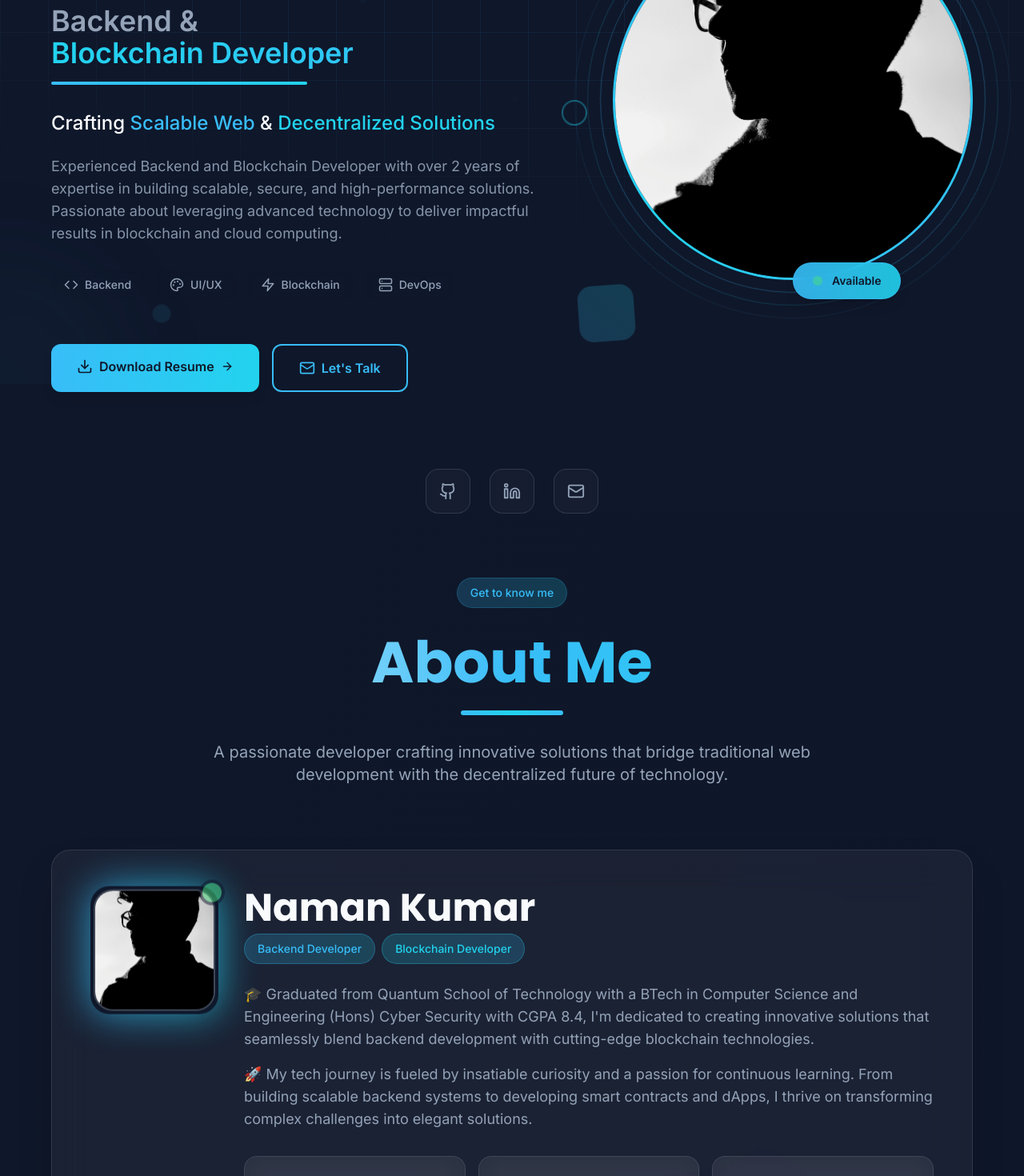
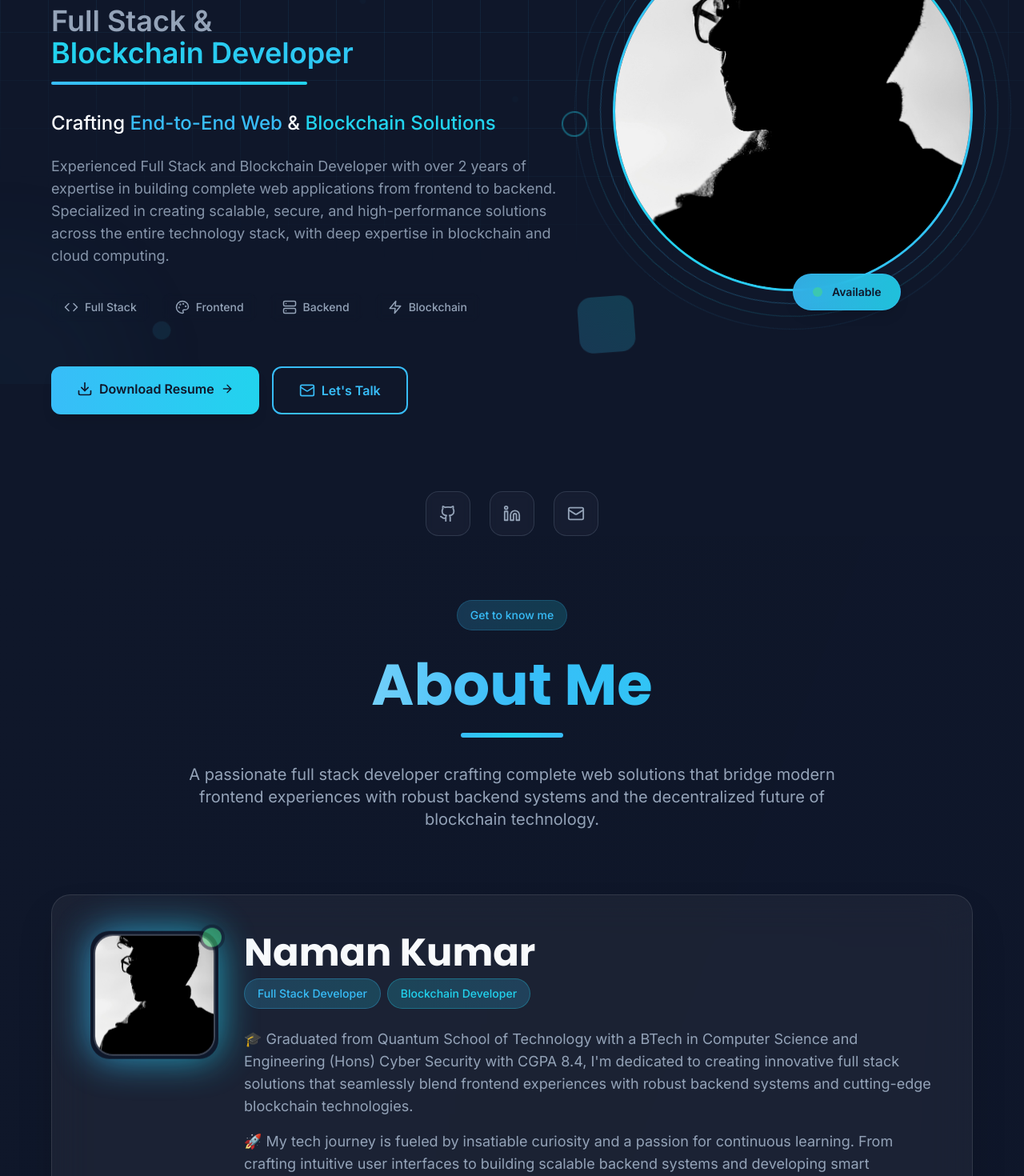
Before and after one commit to 6829nkhpas/The-Ultimate-Portfolio, a Next.js app: page / in a window 1280 px wide. Shown: the part 320-1790 px from the top of the page at 80% size. Built offline with nearby package versions, Linux system fonts and the light colour scheme.

Commit message:
update: profiling details and optimisation of about  section

```diff
--- a/components/About.tsx
+++ b/components/About.tsx
@@ -196,8 +196,7 @@ const About = () => {
         <div className="container-width relative z-10 px-4 sm:px-6 lg:px-8">
           <motion.div
             initial="hidden"
-            whileInView="visible"
-            viewport={{ once: true, amount: 0.2 }}
+            animate="visible"
             variants={containerVariants}
             className="space-y-12 sm:space-y-16 lg:space-y-20"
           >
@@ -224,9 +223,9 @@ const About = () => {
                 transition={{ duration: 1.2, ease: "easeOut" }}
               ></motion.div>
               <p className="text-base sm:text-xl text-textMuted max-w-4xl mx-auto leading-relaxed px-4">
-                A passionate developer crafting innovative solutions that bridge
-                traditional web development with the decentralized future of
-                technology.
+                A passionate full stack developer crafting complete web solutions
+                that bridge modern frontend experiences with robust backend systems
+                and the decentralized future of blockchain technology.
               </p>
             </motion.div>
 
@@ -264,7 +263,7 @@ const About = () => {
                       </h3>
                       <div className="flex flex-col sm:flex-row items-center justify-center lg:justify-start gap-2 mb-6">
                         <span className="px-3 py-1.5 sm:px-4 sm:py-2 bg-gradient-to-r from-accent/20 to-highlight/20 rounded-full text-accent font-medium text-xs sm:text-sm border border-accent/30">
-                          Backend Developer
+                          Full Stack Developer
                         </span>
                         <span className="px-3 py-1.5 sm:px-4 sm:py-2 bg-gradient-to-r from-highlight/20 to-accent/20 rounded-full text-highlight font-medium text-xs sm:text-sm border border-highlight/30">
                           Blockchain Developer
@@ -277,15 +276,16 @@ const About = () => {
                         🎓 Graduated from Quantum School of Technology with a
                         BTech in Computer Science and Engineering (Hons) Cyber
                         Security with CGPA 8.4, I'm dedicated to creating
-                        innovative solutions that seamlessly blend backend
-                        development with cutting-edge blockchain technologies.
+                        innovative full stack solutions that seamlessly blend
+                        frontend experiences with robust backend systems and
+                        cutting-edge blockchain technologies.
                       </p>
                       <p>
                         🚀 My tech journey is fueled by insatiable curiosity and
-                        a passion for continuous learning. From building
-                        scalable backend systems to developing smart contracts
-                        and dApps, I thrive on transforming complex challenges
-                        into elegant solutions.
+                        a passion for continuous learning. From crafting intuitive
+                        user interfaces to building scalable backend systems and
+                        developing smart contracts, I thrive on transforming
+                        complex challenges into complete end-to-end solutions.
                       </p>
                     </div>
 
--- a/components/Hero.tsx
+++ b/components/Hero.tsx
@@ -143,7 +143,7 @@ const Hero = () => {
                   className="relative"
                 >
                   <div className="text-xl sm:text-2xl lg:text-3xl xl:text-4xl font-semibold text-textMuted leading-relaxed">
-                    <span className="block">Backend &</span>
+                    <span className="block">Full Stack &</span>
                     <span className="block bg-gradient-to-r from-highlight to-accent bg-clip-text text-transparent">
                       Blockchain Developer
                     </span>
@@ -167,20 +167,20 @@ const Hero = () => {
               >
                 <div className="relative">
                   <p className="text-xl sm:text-2xl text-textLight leading-relaxed font-medium">
-                    Crafting <span className="text-accent">Scalable Web</span> &
+                    Crafting <span className="text-accent">End-to-End Web</span> &
                     <span className="text-highlight">
                       {" "}
-                      Decentralized Solutions
+                      Blockchain Solutions
                     </span>
                   </p>
                 </div>
 
                 <p className="text-base sm:text-lg text-textMuted/90 leading-relaxed max-w-2xl">
-                  Experienced Backend and Blockchain Developer with over 2 years
-                  of expertise in building scalable, secure, and
-                  high-performance solutions. Passionate about leveraging
-                  advanced technology to deliver impactful results in blockchain
-                  and cloud computing.
+                  Experienced Full Stack and Blockchain Developer with over 2 years
+                  of expertise in building complete web applications from frontend
+                  to backend. Specialized in creating scalable, secure, and
+                  high-performance solutions across the entire technology stack,
+                  with deep expertise in blockchain and cloud computing.
                 </p>
               </motion.div>
 
@@ -192,10 +192,10 @@ const Hero = () => {
                 className="flex flex-wrap gap-4"
               >
                 {[
-                  { icon: Code, label: "Backend" },
-                  { icon: Palette, label: "UI/UX" },
+                  { icon: Code, label: "Full Stack" },
+                  { icon: Palette, label: "Frontend" },
+                  { icon: Server, label: "Backend" },
                   { icon: Zap, label: "Blockchain" },
-                  { icon: Server, label: "DevOps" },
                 ].map(({ icon: Icon, label }, index) => (
                   <motion.div
                     key={label}
```
Also changed, not shown: public/android-chrome-512x512.png, 1 other file (tests, documents, lock files or other folders).
